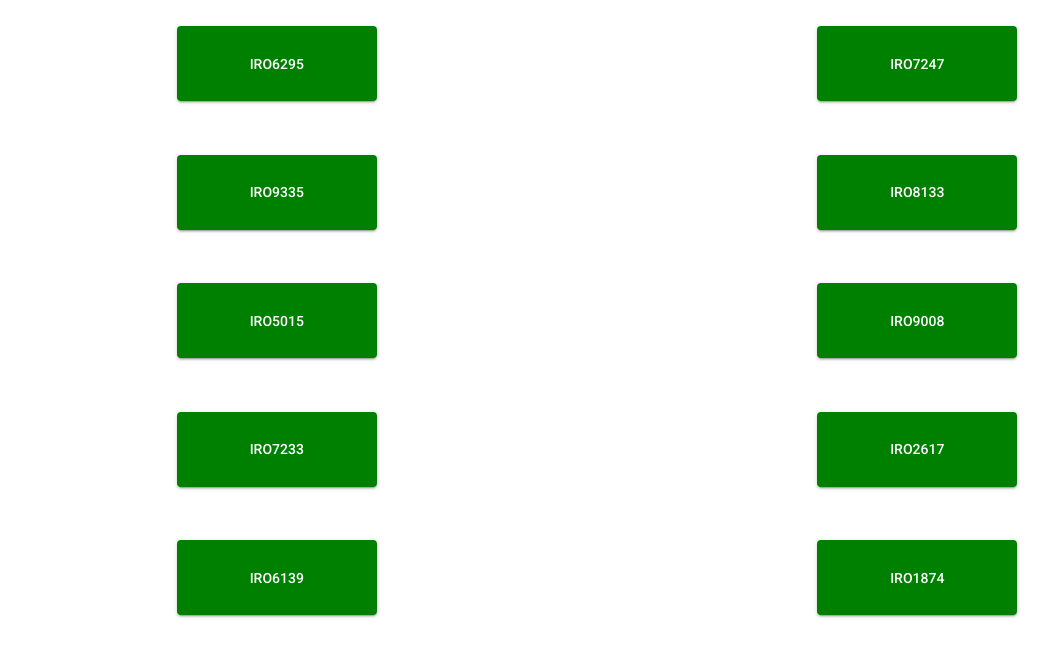
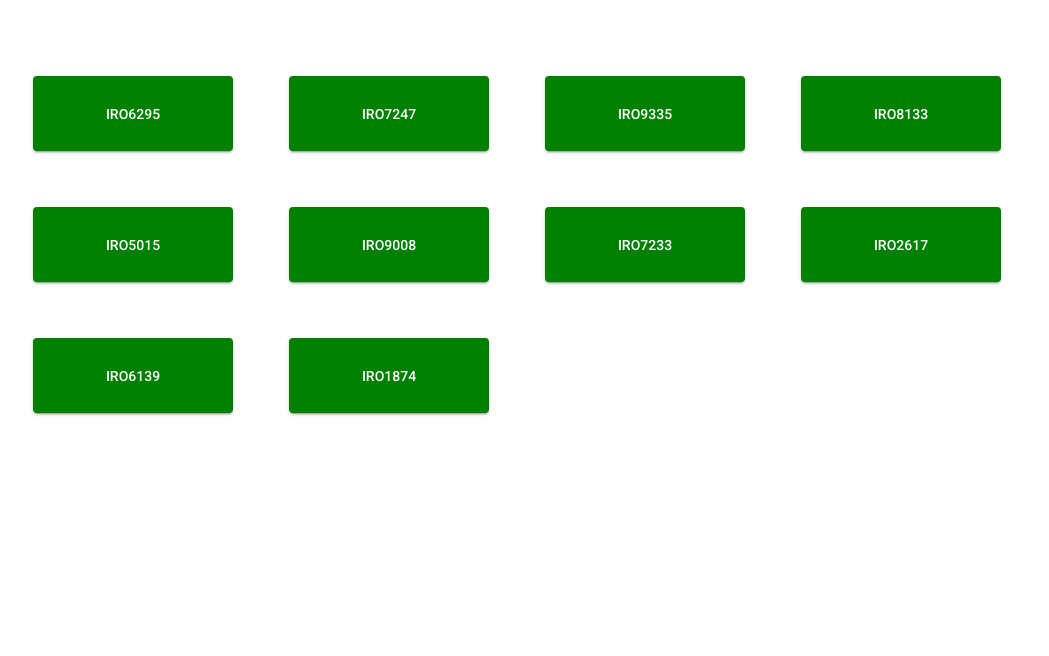
Before and after one commit to andreipivoda/ekanban, an Angular app: page / in a window 1280 px wide. Shown: the top 656 px of the page, without its empty margins (43-1092 px from the left). Built offline with nearby package versions, Linux system fonts and the light colour scheme.

Commit message:
settings

```diff
--- a/src/app/app.module.ts
+++ b/src/app/app.module.ts
@@ -15,6 +15,7 @@ import { TableComponent } from './table/table.component';
 import { DispatchesComponent } from './dispatches/dispatches.component';
 import { DeliveryComponent } from './delivery/delivery.component';
 import { LoginComponent } from './login/login.component';
+import { SettingsComponent } from './settings/settings.component';
 
 
 @NgModule({
@@ -23,7 +24,8 @@ import { LoginComponent } from './login/login.component';
     TableComponent,
     DispatchesComponent,
     DeliveryComponent,
-    LoginComponent
+    LoginComponent,
+    SettingsComponent
   ],
   imports: [
     BrowserModule,
--- /dev/null
+++ b/src/app/data.service.ts
@@ -0,0 +1,9 @@
+import { Injectable } from '@angular/core';
+
+@Injectable({
+  providedIn: 'root'
+})
+export class DataService {
+
+  constructor() { }
+}
--- a/src/app/delivery/delivery.component.css
+++ b/src/app/delivery/delivery.component.css
@@ -2,3 +2,9 @@
     justify-content: flex-start !important;
     align-items: flex-start !important;
 }
+
+.sideButtons {
+    margin-top: 10em !important;
+    margin-left: 1em !important;
+    width: 10em;
+}
--- a/src/app/delivery/delivery.component.html
+++ b/src/app/delivery/delivery.component.html
@@ -1,5 +1,12 @@
 <mat-grid-list cols="12" rowHeight="1:6">
-    <mat-grid-tile style="background-color: lightcyan;">x</mat-grid-tile>
+    <mat-grid-tile style="background-color: lightcyan;">
+        <div>
+            <button (click)="sideBarAction($event.target.innerText)" mat-raised-button class="sideButtons" color="primary">LIVRARE</button>
+            <button (click)="sideBarAction($event.target.innerText)" mat-raised-button class="sideButtons" color="primary">INCARCARE</button>
+            <button (click)="sideBarAction($event.target.innerText)" mat-raised-button class="sideButtons" color="primary">Setari</button>
+            <button (click)="sideBarAction($event.target.innerText)" mat-raised-button class="sideButtons" color="primary">Autentificare</button>
+        </div>
+    </mat-grid-tile>
     <mat-grid-tile [colspan]="10">
         <app-table></app-table>
     </mat-grid-tile>
--- a/src/app/delivery/delivery.component.ts
+++ b/src/app/delivery/delivery.component.ts
@@ -1,4 +1,5 @@
 import { Component, OnInit, ViewEncapsulation } from '@angular/core';
+import {Router} from '@angular/router';
 
 @Component({
   selector: 'app-delivery',
@@ -8,9 +9,18 @@ import { Component, OnInit, ViewEncapsulation } from '@angular/core';
 })
 export class DeliveryComponent implements OnInit {
 
-  constructor() { }
+  constructor(private router: Router) { }
 
   ngOnInit() {
   }
 
+  sideBarAction(action){
+    if(action === "Autentificare")
+      this.router.navigate(['']);
+    if(action === "LIVRARE")
+      this.router.navigate(['./todo']);
+    if(action === "INCARCARE")
+      this.router.navigate(['./toget']);
+  }
+
 }
--- a/src/app/login/login.component.css
+++ b/src/app/login/login.component.css
@@ -1,6 +1,12 @@
-button {
+.custom {
     background-color: green !important;
     /* color: #fff !important; */
     width: 200px;
     height: 75px;
+    margin: 2em !important;
 }
+
+.userlist {
+    margin-top: 3em;
+    margin-left: 3em;
+}
--- a/src/app/login/login.component.html
+++ b/src/app/login/login.component.html
@@ -1,12 +1,12 @@
-<mat-grid-list cols="2" rowHeight="5:1">
-    <mat-grid-tile><button mat-raised-button class="custom" color="primary"> IRO6295</button></mat-grid-tile>
-    <mat-grid-tile><button mat-raised-button color="primary"> IRO7247</button></mat-grid-tile>
-    <mat-grid-tile><button mat-raised-button color="primary"> IRO9335</button></mat-grid-tile>
-    <mat-grid-tile><button mat-raised-button color="primary"> IRO8133</button></mat-grid-tile>
-    <mat-grid-tile><button mat-raised-button color="primary"> IRO5015</button></mat-grid-tile>
-    <mat-grid-tile><button mat-raised-button color="primary"> IRO9008</button></mat-grid-tile>
-    <mat-grid-tile><button mat-raised-button color="primary"> IRO7233</button></mat-grid-tile>
-    <mat-grid-tile><button mat-raised-button color="primary"> IRO2617</button></mat-grid-tile>
-    <mat-grid-tile><button mat-raised-button color="primary"> IRO6139</button></mat-grid-tile>
-    <mat-grid-tile><button mat-raised-button color="primary"> IRO1874</button></mat-grid-tile>
-</mat-grid-list>
+<div class="userlist">
+    <button (click)="setUser($event.target)" mat-raised-button class="custom" color="primary">IRO6295</button>
+    <button (click)="setUser($event.target)" mat-raised-button class="custom" color="primary">IRO7247</button>
+    <button (click)="setUser($event.target)" mat-raised-button class="custom" color="primary">IRO9335</button>
+    <button (click)="setUser($event.target)" mat-raised-button class="custom" color="primary">IRO8133</button>
+    <button (click)="setUser($event.target)" mat-raised-button class="custom" color="primary">IRO5015</button>
+    <button (click)="setUser($event.target)" mat-raised-button class="custom" color="primary">IRO9008</button>
+    <button (click)="setUser($event.target)" mat-raised-button class="custom" color="primary">IRO7233</button>
+    <button (click)="setUser($event.target)" mat-raised-button class="custom" color="primary">IRO2617</button>
+    <button (click)="setUser($event.target)" mat-raised-button class="custom" color="primary">IRO6139</button>
+    <button (click)="setUser($event.target)" mat-raised-button class="custom" color="primary">IRO1874</button>
+</div>
--- a/src/app/login/login.component.ts
+++ b/src/app/login/login.component.ts
@@ -1,4 +1,6 @@
 import { Component, OnInit, ViewEncapsulation } from '@angular/core';
+import { DataService } from '../data.service';
+import {Router} from '@angular/router';
 
 @Component({
   selector: 'app-login',
@@ -8,9 +10,16 @@ import { Component, OnInit, ViewEncapsulation } from '@angular/core';
 })
 export class LoginComponent implements OnInit {
 
-  constructor() { }
+  constructor(private _data:DataService,private router: Router) { }
 
   ngOnInit() {
   }
 
+  setUser(user){
+    if(user.innerText !== undefined)
+      this._data = user.innerText;
+    else this._data = 'errorUser'
+    console.log('user:',user.innerText)
+    this.router.navigate(['./toget']);
+  }
 }
--- /dev/null
+++ b/src/app/settings/settings.component.html
@@ -0,0 +1 @@
+<p>settings works!</p>
--- /dev/null
+++ b/src/app/settings/settings.component.ts
@@ -0,0 +1,15 @@
+import { Component, OnInit } from '@angular/core';
+
+@Component({
+  selector: 'app-settings',
+  templateUrl: './settings.component.html',
+  styleUrls: ['./settings.component.css']
+})
+export class SettingsComponent implements OnInit {
+
+  constructor() { }
+
+  ngOnInit() {
+  }
+
+}
```
Also changed, not shown: src/app/settings/settings.component.css (added), 2 other files (tests, documents, lock files or other folders).
